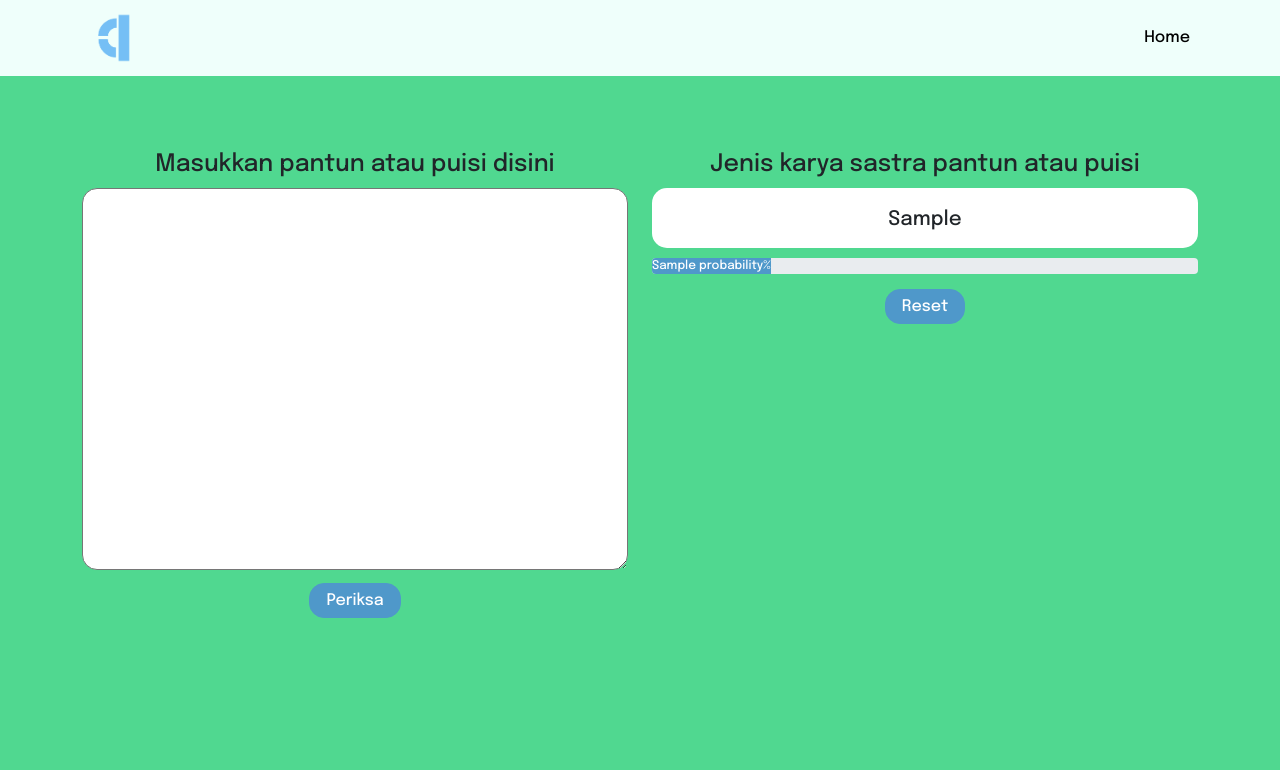
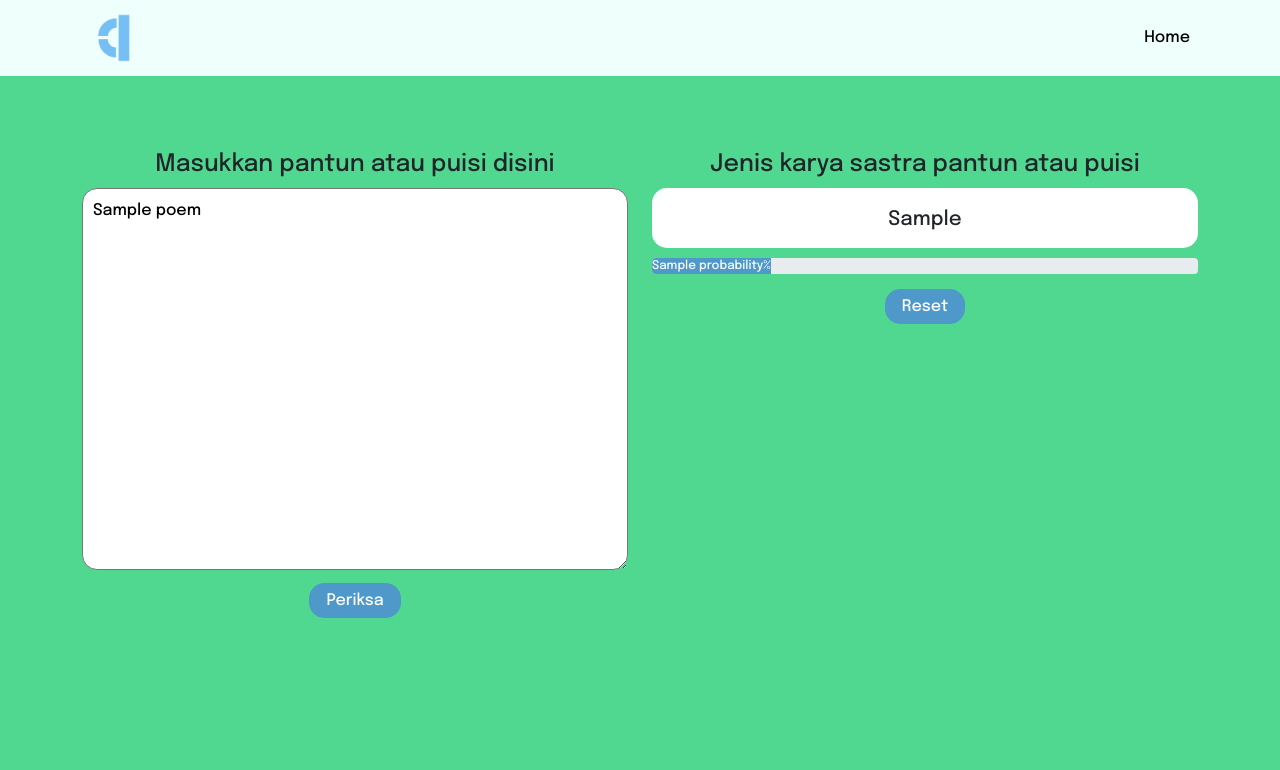
Before and after one commit to erwintobing15/deteksi_pantun_puisi, a Django app: template detection/templates/detection/home.html in a window 1280 px wide. Shown: the top 770 px of the page. Run offline with Django 3.2, Linux system fonts and the light colour scheme; the template is opened without the code that fills it: most values are stand-ins (such as "Sample title", 1, 10 or a date in 2020).

Commit message:
Remove js, use backend to display and clear poem

```diff
--- a/detection/templates/detection/base.html
+++ b/detection/templates/detection/base.html
@@ -24,6 +24,5 @@
     <!-- footer -->
     {% include 'detection/footer.html' %}
 
-    <script src="{% static 'detection/js/main.js' %}" charset="utf-8"></script>
   </body>
 </html>
--- a/detection/templates/detection/home.html
+++ b/detection/templates/detection/home.html
@@ -10,7 +10,7 @@
         <h4>Masukkan pantun atau puisi disini</h4>
         <form  action="" method="post">
           {% csrf_token %}
-          <textarea name="inputPoem" rows="15"></textarea><br>
+          <textarea id="poemInput" name="poemInput" rows="15">{% if poem %}{{poem}}{% endif %}</textarea><br>
           <input type="submit" class="square_btn" value="Periksa"/>
         </form>
       </div>
@@ -19,7 +19,7 @@
         <h4>Jenis karya sastra pantun atau puisi</h4>
         <div class="result">
           {% if poem_type %}
-            <h5>{{poem_type}}</h5>
+            <h5 id="poemType">{{poem_type}}</h5>
           {% endif %}
         </div>
         <div class="progress">
@@ -28,10 +28,10 @@
             aria-valuenow="{{probability}}" aria-valuemin="0" aria-valuemax="100">{{probability}}%</div>
           {% else %}
             <div class="progress-bar" role="progressbar" style="width: 0%;"
-            aria-valuenow="0" aria-valuemin="0" aria-valuemax="100">0%</div>
+             aria-valuemin="0" aria-valuemax="100">0%</div>
           {% endif %}
         </div>
-        <a class="square_btn" href="{% url 'detection:index' %}">Reset</a>
+        <a class="square_btn" href="">Reset</a>
       </div>
     </div>
   </div>
--- a/detection/views.py
+++ b/detection/views.py
@@ -5,7 +5,7 @@ def index(request):
     # if there is a POST request we need to process the form data
     if request.method == 'POST':
 
-        poem = request.POST.get('inputPoem')
+        poem = request.POST.get('poemInput')
 
         context = {
             'poem': poem,
```
Also changed, not shown: detection/static/detection/js/main.js (deleted).
